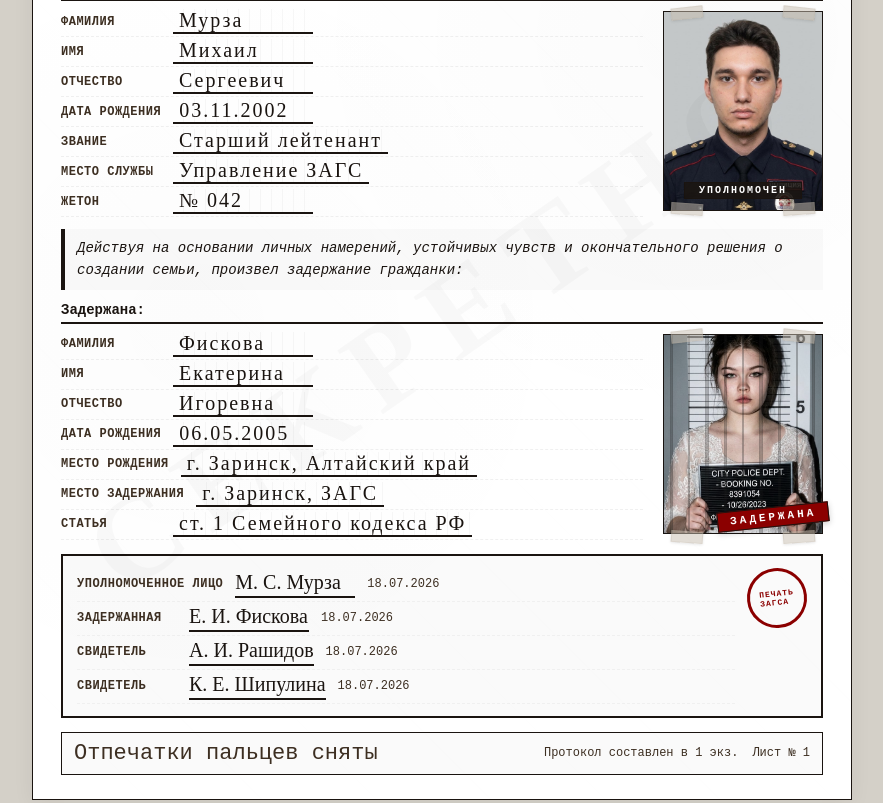
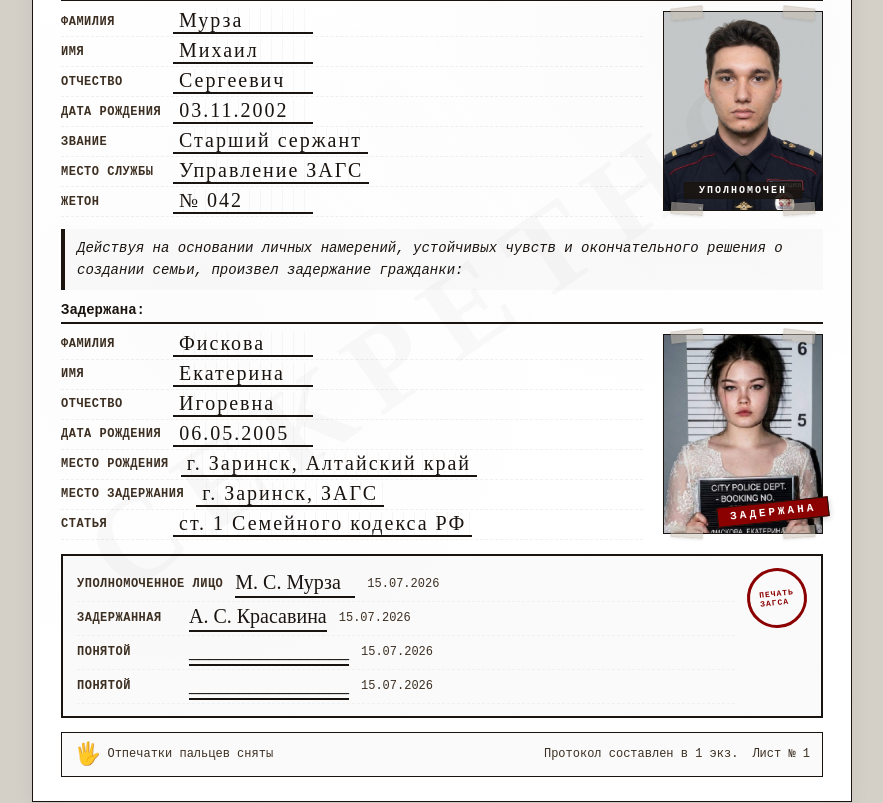
Before and after one commit to AlexRashidov/wedding_site_misha, a Vue app: page / in a window 1280 px wide. Shown: the part 600-1403 px from the top of the page, without its empty margins (198-1081 px from the left). Built offline with nearby package versions, Linux system fonts and the light colour scheme.

Commit message:
fix photo ekaterina, fix dolznost

```diff
--- a/src/App.vue
+++ b/src/App.vue
@@ -22,9 +22,6 @@
     <Protocol />
     <Decree />
     <Procedure />
-    <Program />
-    <Attire />
-    <Gifts />
     <Witness />
     <Attire/>
     <Conclusion />
--- a/src/components/Protocol.vue
+++ b/src/components/Protocol.vue
@@ -11,8 +11,8 @@
     </div>
 
     <div class="protocol-meta">
-      <span>📍 г. Заринск</span>
-      <span>📅 «18» июля 2026 года</span>
+      <span>📍 г. Москва</span>
+      <span>📅 «15» июля 2026 года</span>
       <span>🕐 16:30</span>
     </div>
 
@@ -119,19 +119,13 @@
           </div>
         </div>
 
-        <!-- Фото справа с решёткой -->
+        <!-- Фото справа БЕЗ РЕШЁТКИ -->
         <div class="person-photo">
           <div class="photo-wrapper">
             <div class="photo-tape tape-tl"></div>
             <div class="photo-tape tape-tr"></div>
             <div class="photo-tape tape-bl"></div>
             <div class="photo-tape tape-br"></div>
-            <div class="prison-overlay">
-              <div class="prison-bars">
-                <span></span><span></span><span></span>
-                <span></span><span></span><span></span>
-                <span></span><span></span><span></span>
-              </div>
             <img
                 v-if="data.bride.photo"
                 :src="data.bride.photo"
@@ -140,7 +134,6 @@
                 @error="handleImageError"
             />
             <div v-else class="photo-placeholder">ФОТО</div>
-            </div>
             <div class="arrested-stamp">ЗАДЕРЖАНА</div>
           </div>
         </div>
@@ -155,22 +148,22 @@
         <div class="signature-line">
           <span class="sig-label">Уполномоченное лицо</span>
           <span class="sig-name handwritten">М. С. Мурза</span>
-          <span class="sig-date">18.07.2026</span>
+          <span class="sig-date">15.07.2026</span>
         </div>
         <div class="signature-line">
           <span class="sig-label">Задержанная</span>
-          <span class="sig-name handwritten">Е. И. Фискова</span>
-          <span class="sig-date">18.07.2026</span>
+          <span class="sig-name handwritten">А. С. Красавина</span>
+          <span class="sig-date">15.07.2026</span>
         </div>
         <div class="signature-line">
-          <span class="sig-label">Свидетель</span>
-          <span class="sig-name handwritten">А. И. Рашидов</span>
-          <span class="sig-date">18.07.2026</span>
+          <span class="sig-label">Понятой</span>
+          <span class="sig-name handwritten">________________</span>
+          <span class="sig-date">15.07.2026</span>
         </div>
         <div class="signature-line">
-          <span class="sig-label">Свидетель</span>
-          <span class="sig-name handwritten">К. Е. Шипулина</span>
-          <span class="sig-date">18.07.2026</span>
+          <span class="sig-label">Понятой</span>
+          <span class="sig-name handwritten">________________</span>
+          <span class="sig-date">15.07.2026</span>
         </div>
       </div>
       <div class="seal">
@@ -183,7 +176,7 @@
     <!-- ============================================================ -->
     <div class="protocol-footer">
       <div class="fingerprint">
-
+        <span>🖐️</span>
         <span>Отпечатки пальцев сняты</span>
       </div>
       <div class="protocol-end">
@@ -206,7 +199,7 @@ const handleImageError = (e) => {
 
 <style scoped>
 /* ==========================================================
-   ПРОТОКОЛ — ФОТО БОЛЬШЕ, БЕЗ РАМКИ
+   ПРОТОКОЛ — БЕЗ РЕШЁТКИ
    ========================================================== */
 
 .protocol-block {
@@ -334,7 +327,7 @@ const handleImageError = (e) => {
   font-size: 20px;
 }
 
-/* ===== ФОТО — БОЛЬШЕ, БЕЗ РАМКИ ===== */
+/* ===== ФОТО ===== */
 .photo-wrapper {
   display: inline-block;
   position: relative;
@@ -361,7 +354,6 @@ const handleImageError = (e) => {
   object-fit: cover;
   border: 1px solid #1a1410;
   background: #d4c9b8;
-  filter: grayscale(0.15);
 }
 
 .photo-placeholder {
@@ -409,45 +401,6 @@ const handleImageError = (e) => {
   box-shadow: 0 2px 6px rgba(0,0,0,0.2);
   z-index: 5;
   white-space: nowrap;
-}
-
-/* ===== РЕШЁТКА ===== */
-.prison-overlay {
-  position: relative;
-  display: inline-block;
-}
-
-.prison-bars {
-  position: absolute;
-  top: 0;
-  left: 0;
-  right: 0;
-  bottom: 0;
-  display: flex;
-  justify-content: space-around;
-  align-items: center;
-  pointer-events: none;
-  z-index: 2;
-}
-
-.prison-bars span {
-  display: block;
-  width: 3px;
-  height: 100%;
-  background: rgba(30, 30, 30, 0.25);
-  border-left: 1px solid rgba(0,0,0,0.05);
-  border-right: 1px solid rgba(0,0,0,0.05);
-}
-
-.prison-bars span:nth-child(2),
-.prison-bars span:nth-child(5),
-.prison-bars span:nth-child(8) {
-  width: 2px;
-}
-
-.prison-bars span:nth-child(3),
-.prison-bars span:nth-child(6) {
-  width: 4px;
 }
 
 /* ===== СКОТЧ ===== */
--- a/src/data/wedding.js
+++ b/src/data/wedding.js
@@ -12,7 +12,7 @@ export const weddingData = {
         patronymic: 'Сергеевич',
         birthDate: '03.11.2002',
         birthPlace: 'г. Заринск, Алтайский край',
-        rank: 'Старший лейтенант',
+        rank: 'Старший сержант',
         department: 'Управление ЗАГС',
         badge: '№ 042',
         photo: '/images/groom.jpg'
```
Also changed, not shown: public/images/bride.jpg. Lines whose indentation alone changed are shown as unchanged.
